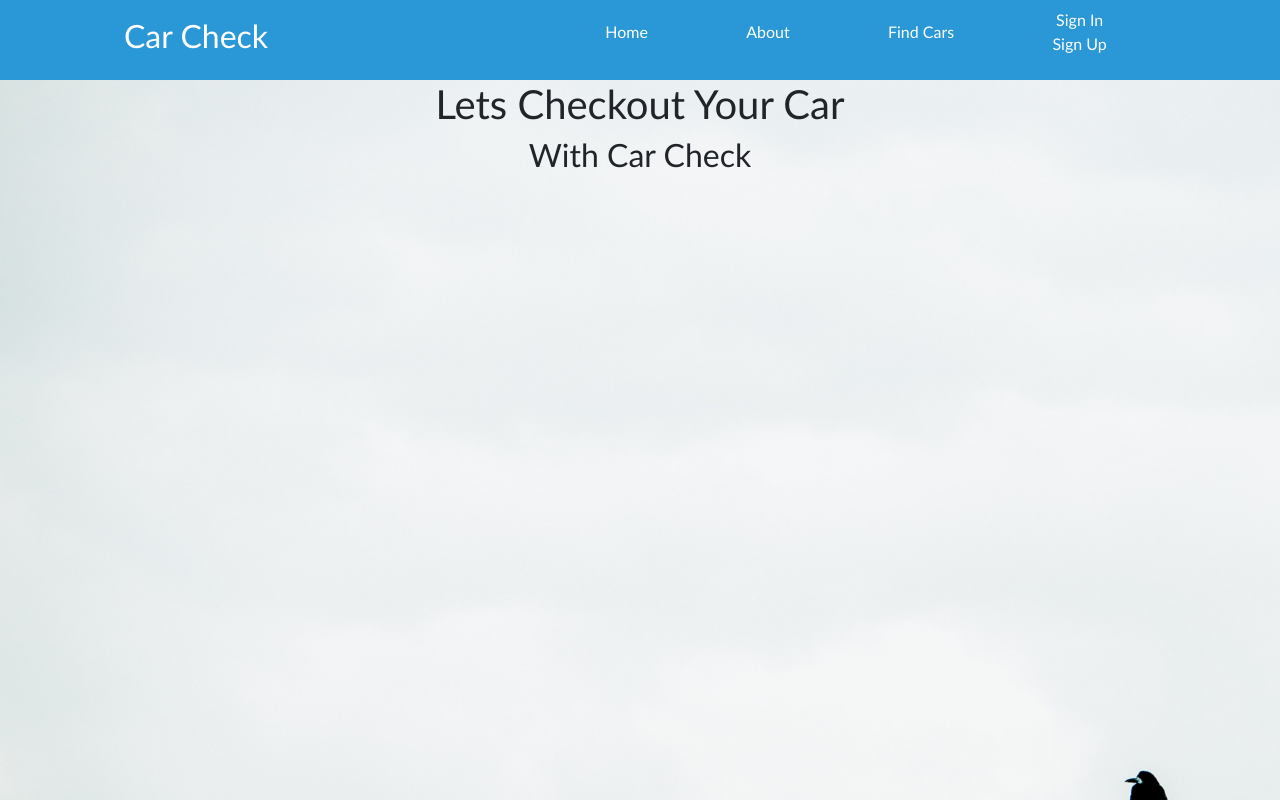
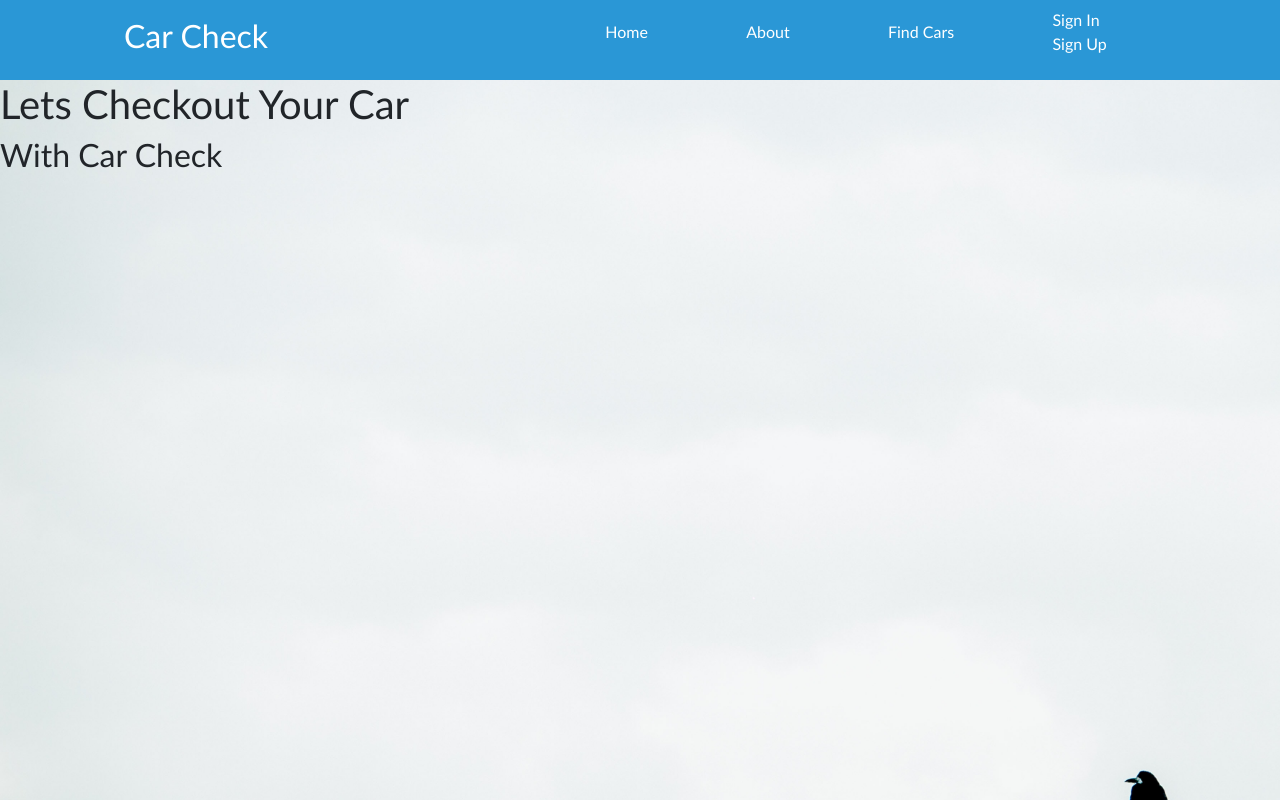
Before and after one commit to phamjonathan/carcheck, a React (Create React App) app in the folder client/: page / in a window 1280 px wide. Built offline with nearby package versions, Linux system fonts and the light colour scheme; no server answers.

Commit message:
app.js edits

```diff
--- a/client/src/App.js
+++ b/client/src/App.js
@@ -1,4 +1,4 @@
-import React, {Component} from 'react';
+import React from 'react';
 import './App.css';
 import Table from './components/Table';
 import Nav from './components/Nav';
@@ -8,43 +8,25 @@ import Signup from './pages/Signup';
 import Cars from './pages/Cars';
 import Signout from './pages/Signout';
 import Home from './pages/Home';
-import API from './utils/api';
+import { BrowserRouter as Router, Switch, Route, } from 'react-router-dom';
 
-// import Footer from '../src/components/Footer';
-import {BrowserRouter as Router, Switch, Route, } from 'react-router-dom';
-
-class App extends Component {
-state = {
-  name:""
-}
-  componentDidMount(){
-    API.getUser().then(user => {
-      console.log("user:",user.data.name)
-      this.setState({
-        name: user.data.name
-      })
-    })
-  }
-
-  render(){
-    return (
-      <Router>
-      <div className="App">
+function App() {
+  return (
+    <Router>
+      <div>
         <Nav />
         <Switch>
-        <Route path= "/" exact component= {Home} />
-        <Route path= "/Home" component= {Home} />
-        <Route path= "/About" component= {About} />
-        <Route path= "/Cars" component= {Table} />
-        <Route path= "/Signin" component= {Signin} />
-        <Route path= "/Signout" component= {Signout} />
-        <Route path= "/Signup" component= {Signup} />
-        <Route path= "/Cars" component= {Cars} />
+          <Route path="/" exact component={Home} />
+          <Route path="/Home" component={Home} />
+          <Route path="/About" component={About} />
+          <Route path="/Cars" component={Table} />
+          <Route path="/Signin" component={Signin} />
+          <Route path="/Signout" component={Signout} />
+          <Route path="/Signup" component={Signup} />
+          <Route path="/Cars" component={Cars} />
         </Switch>
-       </div>
-      </Router>
-    );
-  }
+      </div>
+    </Router>
+  );
 }
-
 export default App;
--- a/client/src/pages/Signout.js
+++ b/client/src/pages/Signout.js
@@ -1,4 +1,4 @@
-import React, {Component} from 'react'
+import React from 'react';
 import API from '../utils/api';
 import {withRouter} from 'react-router-dom';
 import {Redirect} from 'react-router'
```
